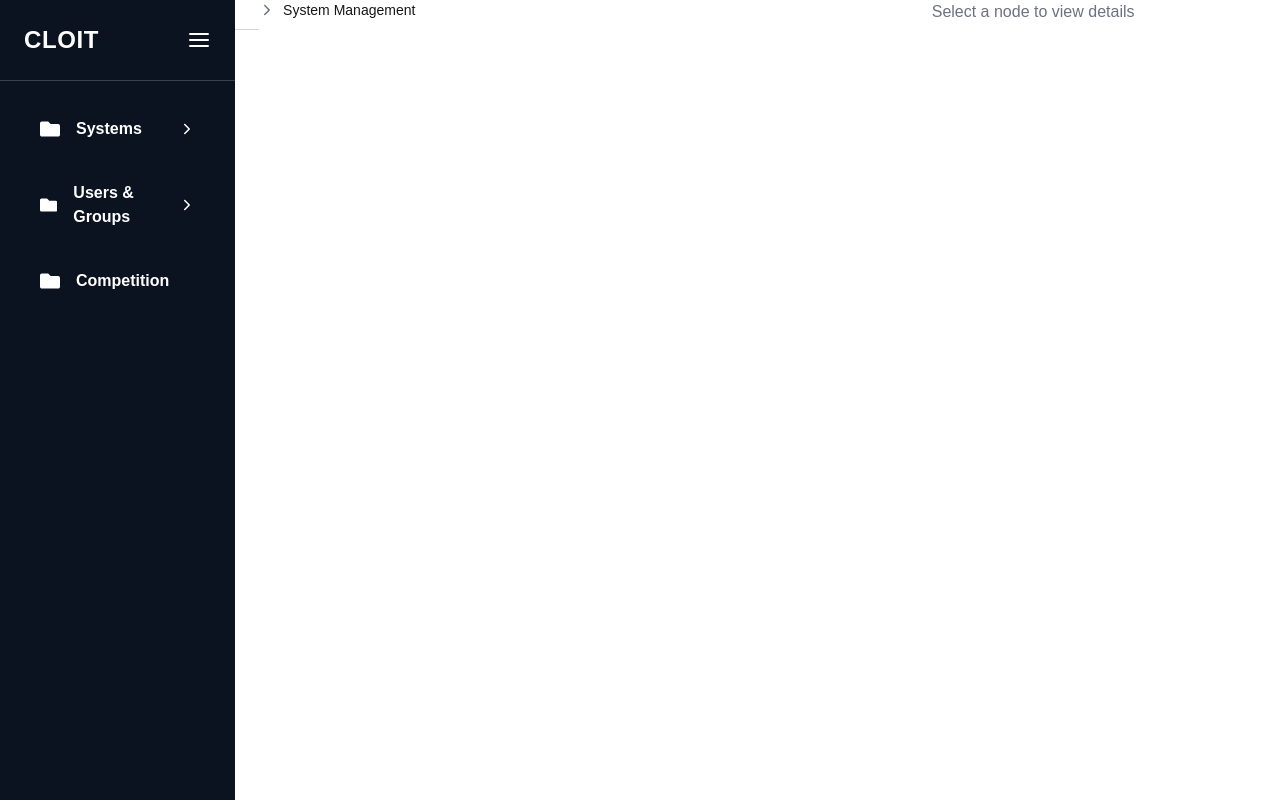
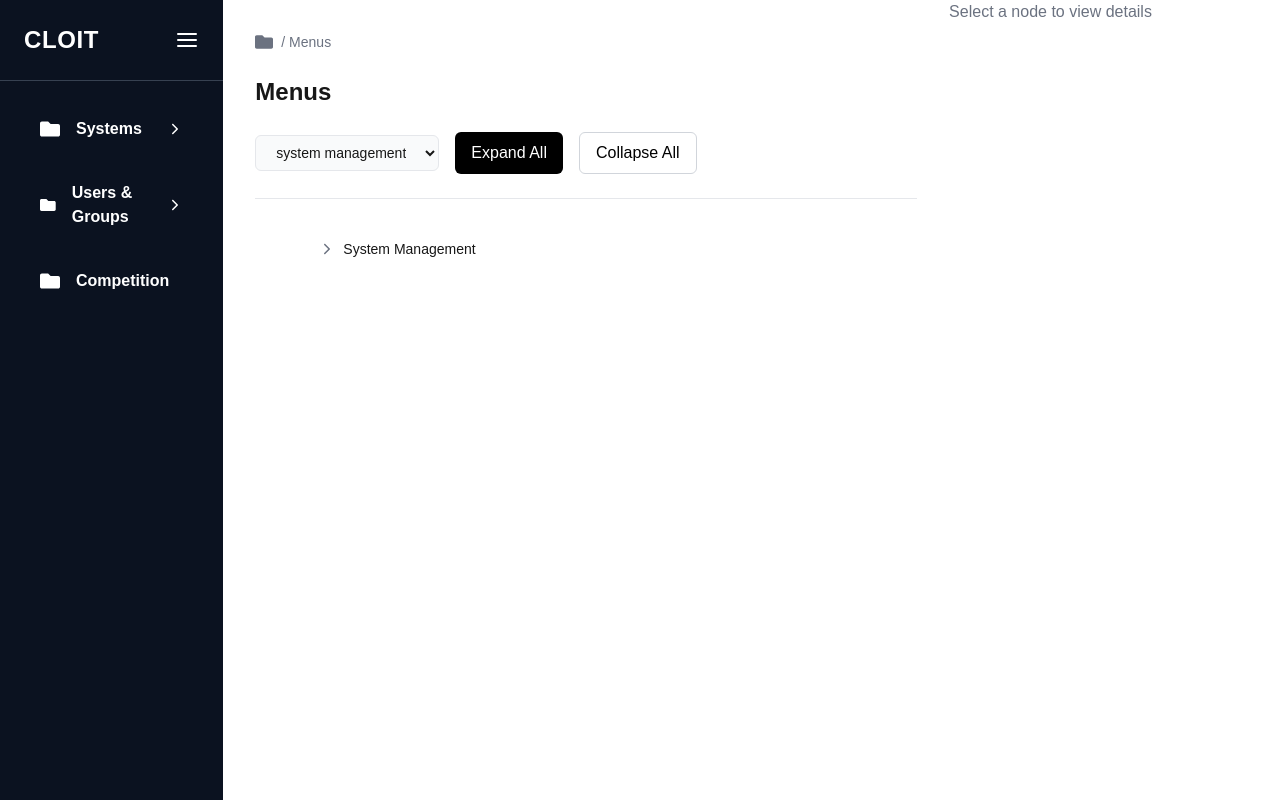
Before and after one commit to gaurav-padaliya/snapx-T, a Next.js app in the folder frontend/: page / in a window 1280 px wide. Built offline with nearby package versions, Linux system fonts and the light colour scheme.

Commit message:
Refactors MenuHeader and MenuTree components
Updates MenuHeader component to include breadcrumbs, title, dropdown, and buttons
Improves MenuTree component by adding margin to the list

```diff
--- a/frontend/app/components/MenuHeader.tsx
+++ b/frontend/app/components/MenuHeader.tsx
@@ -1,17 +1,38 @@
+"use client";
+
 import React from "react";
 import { FaFolder } from "react-icons/fa";
 
 const MenuHeader: React.FC = () => {
   return (
-    <div className="flex items-center justify-between p-4 border-b">
-      <div className="flex items-center space-x-2">
+    <div className="flex flex-col space-y-6 border-b border-gray-200 pb-6">
+      {/* Breadcrumbs */}
+      <div className="flex items-center space-x-2 text-gray-500 text-sm">
         <FaFolder className="text-lg text-gray-500" />
-        <span className="text-gray-500">/ Menus</span>
+        <span>/ Menus</span>
       </div>
+
+      {/* Title */}
       <h1 className="text-2xl font-bold">Menus</h1>
-      <select className="border rounded-md px-3 py-1 text-sm focus:outline-none">
-        <option value="system-management">System Management</option>
-      </select>
+
+      {/* Dropdown and Buttons */}
+      <div className="flex items-center space-x-4">
+        {/* Dropdown */}
+        <select className="border rounded-md px-4 py-2 text-sm focus:outline-none bg-gray-50">
+          <option value="system-management">system management</option>
+          <option value="menu-management">menu management</option>
+        </select>
+
+        {/* Expand All and Collapse All Buttons */}
+        <div className="flex space-x-4">
+          <button className="bg-black text-white px-4 py-2 rounded-md hover:bg-gray-800">
+            Expand All
+          </button>
+          <button className="bg-white border border-gray-300 text-black px-4 py-2 rounded-md hover:bg-gray-200">
+            Collapse All
+          </button>
+        </div>
+      </div>
     </div>
   );
 };
--- a/frontend/app/components/MenuTree.tsx
+++ b/frontend/app/components/MenuTree.tsx
@@ -10,7 +10,7 @@ const MenuTree: React.FC<{
   setActiveNode: (node: any) => void;
 }> = ({ data, onSelect, activeNode, setActiveNode }) => {
   return (
-    <ul className="list-none">
+    <ul className="list-none m-10">
       {data.map((node) => (
         <TreeNode
           key={node.id}
--- a/frontend/app/components/TreeNode.tsx
+++ b/frontend/app/components/TreeNode.tsx
@@ -16,11 +16,12 @@ const TreeNode: React.FC<{
   return (
     <li className="relative ml-6">
       {/* Vertical and Horizontal Lines */}
-      <div
-        className={`absolute -left-6 top-3 w-6 border-b border-gray-300`}
-        style={{ height: depth === 1 ? "50%" : "" }}
-      ></div>
-
+      {depth !== 1 && (
+        <div
+          className={`absolute -left-6 top-3 w-6 border-b border-gray-300`}
+          style={{ height: depth === 1 ? "50%" : "" }}
+        ></div>
+      )}
       {/* Node Header */}
       <div
         className={`flex items-center space-x-2 ${
@@ -61,7 +62,6 @@ const TreeNode: React.FC<{
           </button>
         )}
       </div>
-
       {/* Child Nodes */}
       {isExpanded && node.children && (
         <ul className="ml-2 border-l border-gray-300 ">
--- a/frontend/app/page.tsx
+++ b/frontend/app/page.tsx
@@ -4,6 +4,7 @@ import Sidebar from "./components/Sidebar";
 import MenuTree from "./components/MenuTree";
 import MenuForm from "./components/MenuForm";
 import { menuData } from "./components/menuData";
+import MenuHeader from "./components/MenuHeader";
 
 const Page: React.FC = () => {
   const [activeNode, setActiveNode] = useState<any>(null);
@@ -12,8 +13,10 @@ const Page: React.FC = () => {
       {/* Sidebar */}
       <Sidebar />
 
-      {/* <div className="flex space-x-8 p-6"> */}
-      <div className="w-2/3">
+      {/* Main Content */}
+
+      <div className="w-2/3 m-8">
+        <MenuHeader />
         <MenuTree
           data={menuData}
           onSelect={setActiveNode}
```
